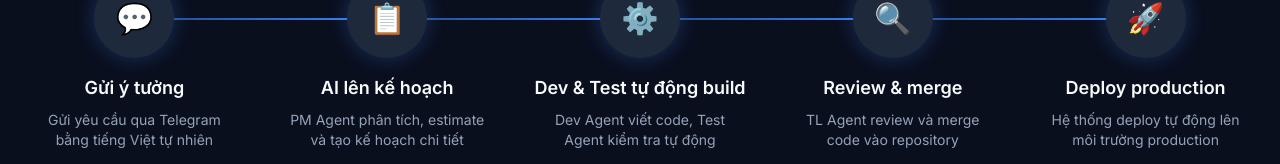
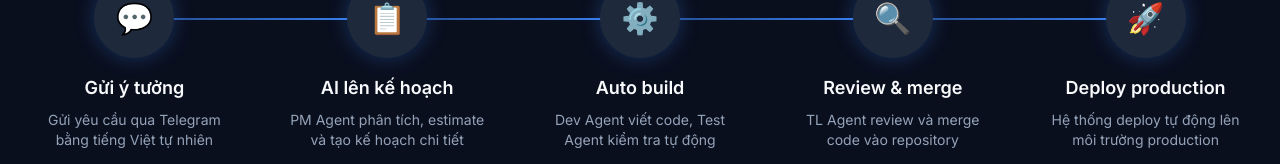
Before and after one commit to wisbidev/project-4cca50d4, a Next.js app in the folder frontend/: page / in a window 1280 px wide. Shown: the part 1006-1170 px from the top of the page. Built offline with nearby package versions, Linux system fonts and the light colour scheme.

Commit message:
fix: shorten title to ≤4 words, change "Dev & Test tự động build" to "Auto build"

```diff
--- a/frontend/components/PipelineSection.tsx
+++ b/frontend/components/PipelineSection.tsx
@@ -20,7 +20,7 @@ const steps = [
   },
   {
     icon: "⚙️",
-    title: "Dev & Test tự động build",
+    title: "Auto build",
     description: "Dev Agent viết code, Test Agent kiểm tra tự động",
   },
   {
```
